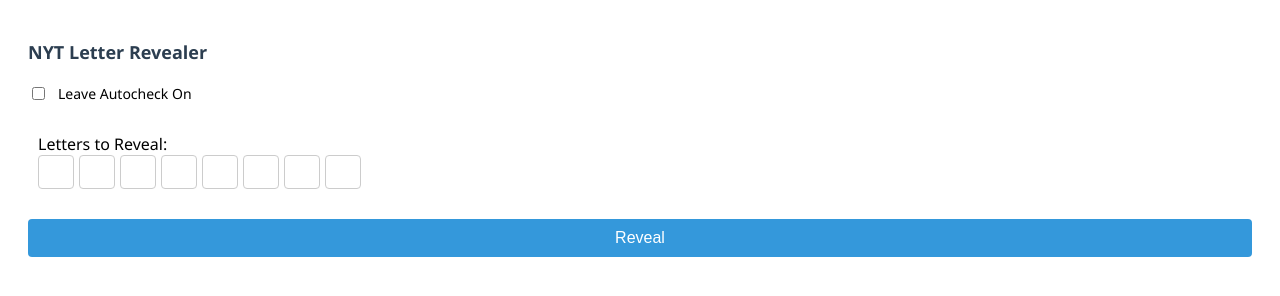
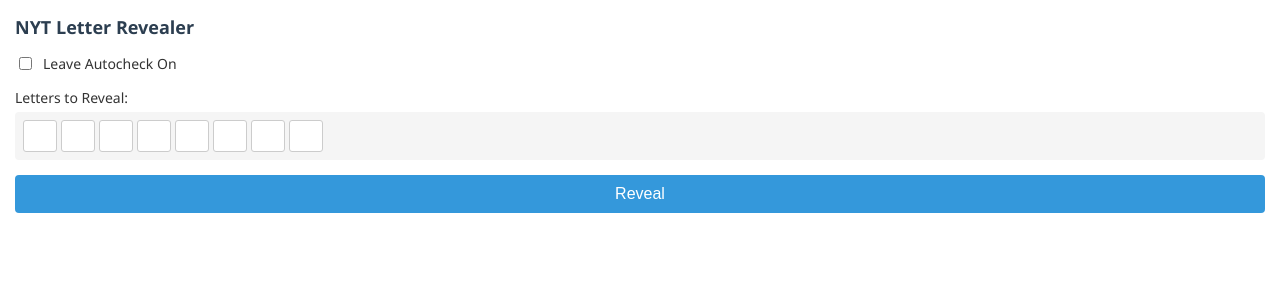
Before and after one commit to abhinav1127/NYT-Crossword-Helper, a website built with webpack: page src/frontend/popup.html in a window 1280 px wide. Built offline with nearby package versions, Linux system fonts and the light colour scheme.

Commit message:
slight improvement

```diff
--- a/src/frontend/popup.html
+++ b/src/frontend/popup.html
@@ -2,46 +2,54 @@
 <html>
 	<head>
 		<style>
-			.container {
-				padding: 20px;
+			body {
+				/* width: 300px; */
+				margin: 0;
+				padding: 15px;
 				font-family: "Segoe UI", Tahoma, Geneva, Verdana, sans-serif;
+				font-size: 14px;
+				color: #333;
 			}
 			h1 {
 				font-size: 18px;
-				margin-bottom: 20px;
+				margin: 0 0 15px;
 				color: #2c3e50;
 			}
 			.toggle-container {
 				display: flex;
 				align-items: center;
-				margin-bottom: 20px;
+				margin-bottom: 15px;
 			}
 			.toggle-container label {
-				margin-left: 10px;
-				font-size: 14px;
+				margin-left: 8px;
+			}
+			.letter-input-wrapper {
+				margin-bottom: 15px;
+			}
+			.letter-input-wrapper label {
+				display: block;
+				margin-bottom: 5px;
 			}
 			.letter-input-container {
 				display: flex;
-				gap: 5px;
-				margin-bottom: 20px;
+				gap: 4px;
+				background-color: #f5f5f5;
+				padding: 8px;
+				border-radius: 4px;
 			}
 			.letter-input {
-				width: 30px;
-				height: 30px;
+				width: 28px;
+				height: 28px;
 				text-align: center;
 				text-transform: uppercase;
 				font-size: 16px;
 				border: 1px solid #ccc;
-				border-radius: 4px;
+				border-radius: 3px;
 			}
 			.letter-input:focus {
 				outline: none;
 				border-color: #3498db;
 				box-shadow: 0 0 0 2px rgba(52, 152, 219, 0.3);
-			}
-			.letter-input-wrapper {
-				cursor: pointer;
-				padding: 10px;
 			}
 			button {
 				width: 100%;
@@ -52,7 +60,7 @@
 				border-radius: 4px;
 				cursor: pointer;
 				font-size: 16px;
-				transition: background-color 0.3s;
+				transition: background-color 0.2s;
 			}
 			button:hover {
 				background-color: #2980b9;
@@ -60,7 +68,6 @@
 		</style>
 	</head>
 	<body>
-		<div class="container">
 		<h1>NYT Letter Revealer</h1>
 		<div class="toggle-container">
 			<input type="checkbox" id="autocheck-toggle" />
@@ -80,7 +87,6 @@
 			</div>
 		</div>
 		<button id="reveal-button">Reveal</button>
-		</div>
 		<script src="popup.js"></script>
 	</body>
 </html>
```
Lines whose indentation alone changed are shown as unchanged.
